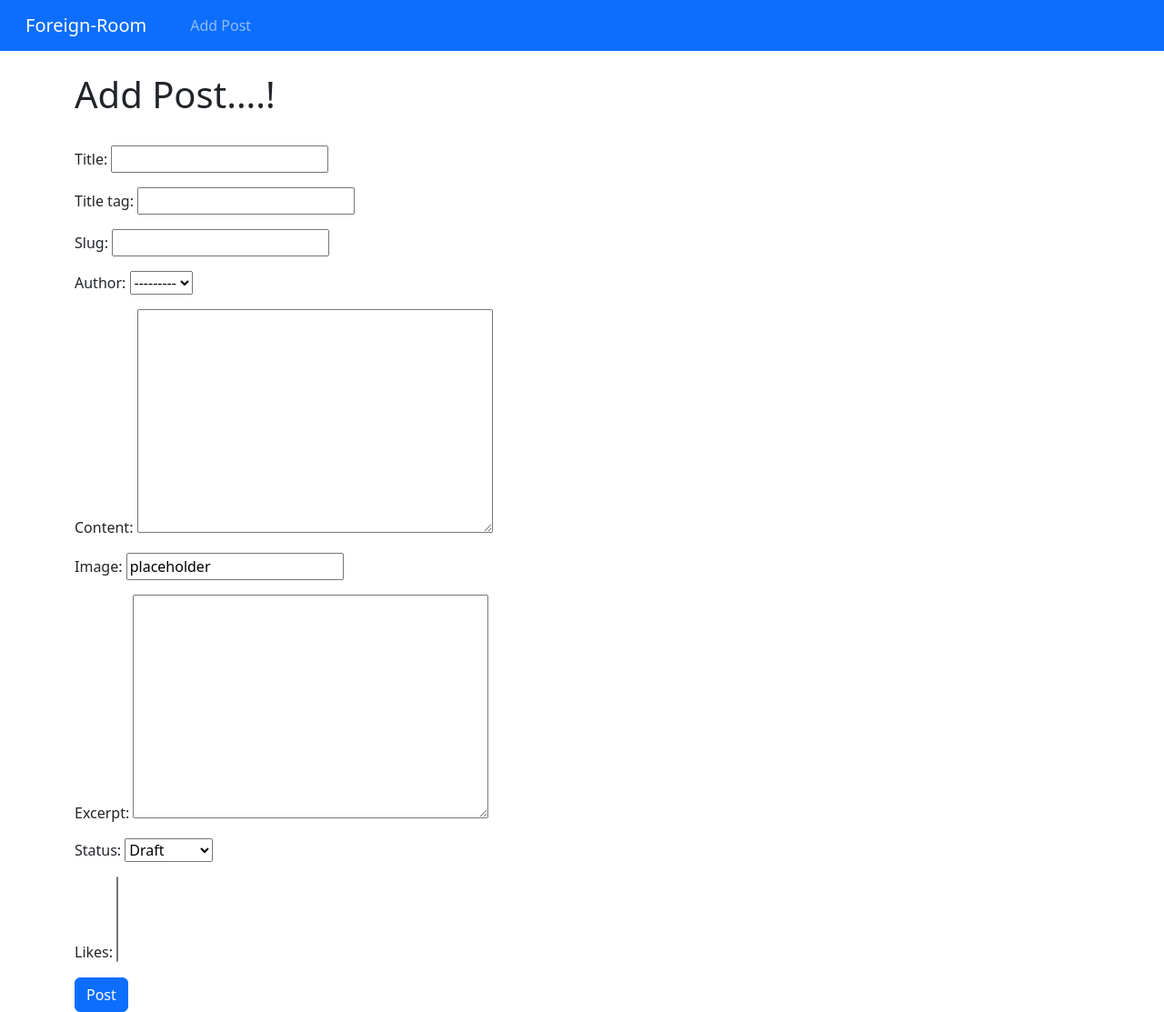
After one commit to gassama94/Foreign-room, a Django app: page /add_post/ in a window 1280 px wide. The commit adds this page. Shown: the whole page at 91% size. Run offline with Django 3.2, Linux system fonts and the light colour scheme.

Commit message:
Add blog post file and and function

```diff
--- a/blog/models.py
+++ b/blog/models.py
@@ -1,6 +1,7 @@
 from django.db import models
 from django.contrib.auth.models import User
 from cloudinary.models import CloudinaryField
+from django.urls import reverse
 
 
 STATUS = ((0, "Draft"), (1, "Published"))
@@ -10,11 +11,11 @@ STATUS = ((0, "Draft"), (1, "Published"))
 
 class Post(models.Model):
     title = models.CharField(max_length=255, unique=True)
-    title_tag = models.CharField(max_length=255, default='Foreign-Room')
+    title_tag = models.CharField(max_length=255)
+    slug = models.SlugField(max_length=255, unique=True)
     author = models. ForeignKey(
         User, on_delete=models.CASCADE, related_name="blog_posts")
     content = models.TextField()
-    slug = models.SlugField(max_length=255, unique=True)
     updated_on = models.DateTimeField(auto_now=True)
     featured_image = CloudinaryField('image', default='placeholder')
     excerpt = models.TextField(blank=True)
@@ -29,14 +30,20 @@ class Post(models.Model):
     def __str__(self):
         return self.title + ' | ' + str(self.author)
 
+
+    def get_absolute_url(self):
+        return reverse('home')
+
+
+
     def number_of_likes(self):
         return self.likes.count()
 
 
 class Comment(models.Model):
-    name = models.CharField(max_length=90, unique=True)
+    name = models.CharField(max_length=255, unique=True)
     post = models. ForeignKey(
-        User, on_delete=models.CASCADE, related_name="comments")
+        Post, on_delete=models.CASCADE, related_name="comments")
     email = models.EmailField()
     body = models.TextField()
     created_on = models.DateTimeField(auto_now_add=True)
--- /dev/null
+++ b/blog/templates/add_post.html
@@ -0,0 +1,13 @@
+{% extends 'base.html' %} {% block title %}Create a new Blog Post{% endblock %}
+{% block content %}
+
+<h1>Add Post....!</h1>
+<br />
+
+<form action="" method="POST">
+  {% csrf_token%} {{ form.as_p}}
+  <button class="btn btn-primary">Post</button>
+  <br />
+</form>
+
+{% endblock %}
--- a/blog/templates/base.html
+++ b/blog/templates/base.html
@@ -19,18 +19,11 @@
       crossorigin="anonymous"
     />
 
-    <title>
-      {% block title %}
-         Foreign-Room!
-      {% endblock %}
-    </title>
+    <title>{% block title %} Foreign-Room! {% endblock %}</title>
   </head>
   <body>
     <!-- navbar Open -->
-    <nav
-      class="navbar navbar-expand-lg navbar-dark bg-primary"
-      data-bs-theme="dark"
-    >
+    <nav class="navbar navbar-expand-lg bg-primary" data-bs-theme="dark">
       <div class="container-fluid">
         <a class="navbar-brand" href="{% url 'home' %}">Foreign-Room</a>
         <button
@@ -45,47 +38,11 @@
           <span class="navbar-toggler-icon"></span>
         </button>
         <div class="collapse navbar-collapse" id="navbarSupportedContent">
-          <ul class="navbar-nav me-auto mb-2 mb-lg-0">
-            <!-- <li class="nav-item">
-              <a class="nav-link active" aria-current="page" href="#">Home</a>
-            </li> -->
+          <ul class="navbar-nav mr-auto mb-2 mb-lg-0">
             <li class="nav-item">
-              <a class="nav-link" href="#">Link</a>
+              <a class="nav-link" href="{% url 'add_post' %}">Add Post</a>
             </li>
-            <!-- <li class="nav-item dropdown">
-              <a
-                class="nav-link dropdown-toggle"
-                href="#"
-                role="button"
-                data-bs-toggle="dropdown"
-                aria-expanded="false"
-              >
-                Dropdown
-              </a>
-              <ul class="dropdown-menu">
-                <li><a class="dropdown-item" href="#">Action</a></li>
-                <li><a class="dropdown-item" href="#">Another action</a></li>
-                <li><hr class="dropdown-divider" /></li>
-                <li>
-                  <a class="dropdown-item" href="#">Something else here</a>
-                </li>
-              </ul>
-            </li> -->
-            <!-- <li class="nav-item">
-              <a class="nav-link disabled" aria-disabled="true">Disabled</a>
-            </li> -->
           </ul>
-          <!-- <form class="d-flex" role="search">
-            <input
-              class="form-control me-2"
-              type="search"
-              placeholder="Search"
-              aria-label="Search"
-            />
-            <button class="btn btn-outline-success" type="submit">
-              Search
-            </button>
-          </form> -->
         </div>
       </div>
     </nav>
--- a/blog/urls.py
+++ b/blog/urls.py
@@ -1,8 +1,9 @@
 from django.urls import path
 # from . import views
-from .views import HomeView, ArticleDetailView
+from .views import HomeView, ArticleDetailView, AddPostView
 
 urlpatterns = [
     path('', HomeView.as_view(), name="home"),
     path('article/<int:pk>', ArticleDetailView.as_view(), name="article-detail"),
+    path('add_post/', AddPostView.as_view(), name="add_post"),
 ]
--- a/blog/views.py
+++ b/blog/views.py
@@ -1,5 +1,5 @@
 from django.shortcuts import render
-from django.views.generic import ListView, DetailView
+from django.views.generic import ListView, DetailView, CreateView
 from .models import Post
 
 # Create your views here.
@@ -15,3 +15,10 @@ class HomeView(ListView):
 class ArticleDetailView(DetailView):
     model = Post
     template_name = 'article_details.html'
+
+
+class AddPostView(CreateView):
+    model = Post
+    template_name = 'add_post.html'
+    fields = '__all__'
+    # fields = ('title', 'content')
```
Also changed, not shown: blog/migrations/0005_auto_20230905_1824.py (added).
